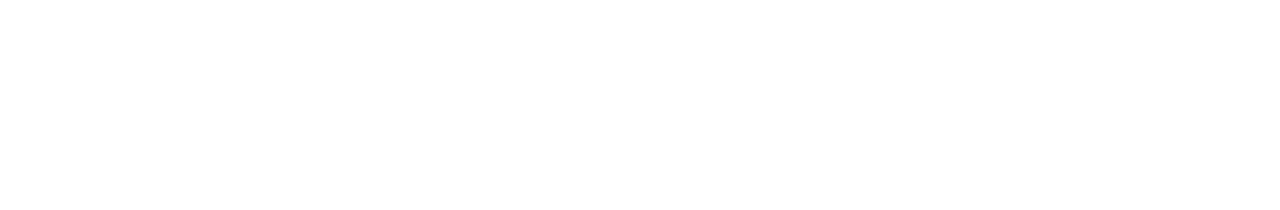
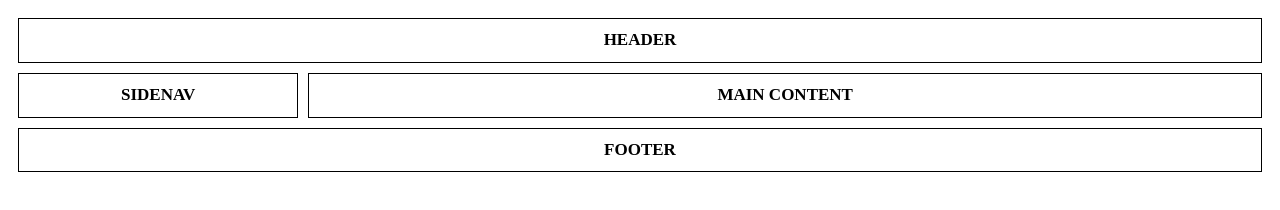
Before and after one commit to FatahDev/FatahDev.github.io, a plain HTML site: page index.html in a window 1280 px wide. Drawn offline with Linux system fonts and the light colour scheme.

Commit message:
First git branch update

```diff
--- a/index.html
+++ b/index.html
@@ -6,7 +6,7 @@
 		<meta name="keywords" content="">
 
 		<!-- CSS -->
-		<link rel="stylesheet" href="">
+		<link rel="stylesheet" href="styles.css">
 
 		<!-- JavaScript -->
 		<script src=""></script>
@@ -15,7 +15,20 @@
 
 	<body>
 
-
+		<div class="grid-container-without-aside">
+			<div class="header">
+				<h1 class="font-header">HEADER</h1>
+			</div>
+			<div class="sidenav">
+				<h1 class="font-header">SIDENAV</h1>
+			</div>
+			<div class="maincont">
+				<h1 class="font-header">MAIN CONTENT</h1>
+			</div>
+			<div class="footer">
+				<h1 class="font-header">FOOTER</h1>
+			</div>
+		</div>
 
 	</body>
 
--- a/styles.css
+++ b/styles.css
@@ -19,11 +19,12 @@
 .grid-container-without-aside {
 	display: grid;
 	grid-template-areas:
-		'header header header'
-		'sidenav maincont maincont'
-		'footer footer footer';
+		'header header header header header'
+		'sidenav maincont maincont maincont maincont'
+		'footer footer footer footer footer';
 	gap: 10px;
 	padding: 10px;
+	text-align: center;
 }
 
 .grid-container-with-aside {
@@ -36,6 +37,6 @@
 	padding: 10px;
 }
 
-.grid-container  > div {
+.grid-container-without-aside  > div {
 	border: 1px solid black;
 }
```
